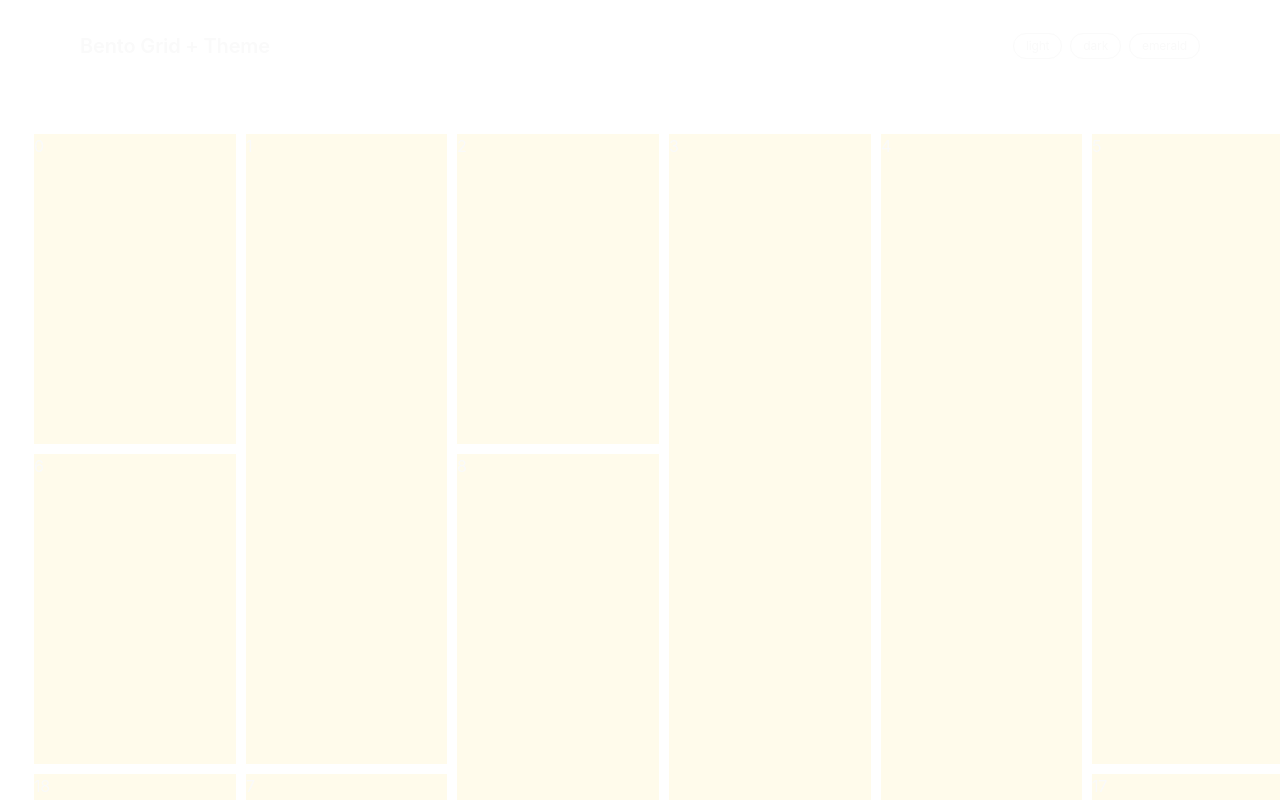
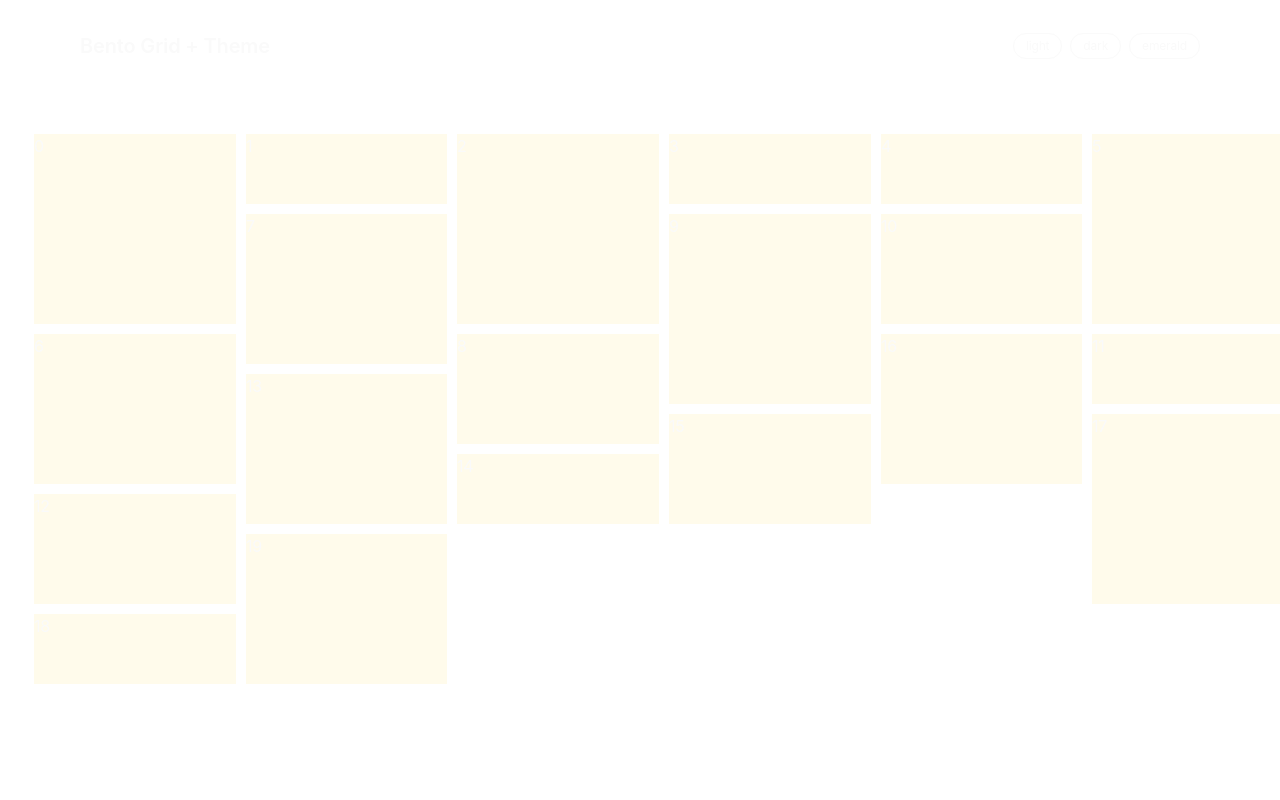
Before and after one commit to klabacher/FancyDashboard, a React (Vite) app: page / in a window 1280 px wide. Built offline with nearby package versions, Linux system fonts and the light colour scheme.

Commit message:
feat: refactor BentoGrid component to functional component with hooks

```diff
--- a/src/components/BentoGrid.tsx
+++ b/src/components/BentoGrid.tsx
@@ -1,69 +1,74 @@
-import React from "react";
+import { useEffect, useState, useCallback } from "react";
 import _ from "lodash";
 import RGL from "react-grid-layout";
 import { WidthProvider } from "react-grid-layout/legacy";
+import type * as RGLType from "react-grid-layout";
 
 import "react-grid-layout/css/styles.css";
 import "react-resizable/css/styles.css";
 
 const ReactGridLayout = WidthProvider(RGL);
 
-export default class ResizableHandles extends React.PureComponent {
-  static defaultProps = {
-    className: "bg-white/10 w-screen h-screen max-w-screen max-h-screen",
-    items: 20,
-    rowHeight: 30,
-    onLayoutChange: function () {},
-    cols: 12,
+// TODO: Criar default bento component and set max width and height to screen size math fuckery
+export default function BentoGrid({
+  className = "bg-white/10 w-screen h-screen max-w-screen max-h-screen",
+  items = 20,
+  rowHeight = 30,
+  cols = 12,
+  onLayoutChange = () => {},
+}: {
+  className?: string;
+  items?: number;
+  rowHeight?: number;
+  rowSize?: number;
+  cols?: number;
+  onLayoutChange?: (layout: RGLType.Layout) => void;
+}) {
+  const generateLayout = useCallback((): RGLType.Layout => {
+    const availableHandles = ["s", "w", "e", "n", "sw", "nw", "se", "ne"];
+
+    return Array.from({ length: items }, (_v, i) => {
+      const y = Math.ceil(Math.random() * 4) + 1;
+      return {
+        x: (i * 2) % cols,
+        y: Math.floor(i / 6) * y,
+        w: 2,
+        h: y,
+        i: i.toString(),
+        resizeHandles: availableHandles,
+      } as RGLType.LayoutItem;
+    }) as RGLType.Layout;
+  }, [items, cols]);
+
+  const [layout, setLayout] = useState<RGLType.Layout>(() => generateLayout());
+
+  useEffect(() => {
+    setLayout(generateLayout());
+  }, [generateLayout]);
+
+  const handleLayoutChange = (nextLayout: RGLType.Layout) => {
+    setLayout(nextLayout);
+    if (onLayoutChange) onLayoutChange(nextLayout);
   };
 
-  constructor(props: any) {
-    super(props);
-
-    const layout = this.generateLayout();
-    this.state = { layout };
-  }
-
-  generateDOM() {
-    return _.map(_.range(this.props.items), function (i) {
+  const generateDOM = useCallback(() => {
+    return _.map(_.range(items), function (i) {
       return (
         <div className="b-2 bg-amber-50 m-2" key={i}>
           <span className="text">{i}</span>
         </div>
       );
     });
-  }
+  }, [items]);
 
-  generateLayout() {
-    const p = this.props;
-    const availableHandles = ["s", "w", "e", "n", "sw", "nw", "se", "ne"];
-
-    return _.map(new Array(p.items), function (item, i) {
-      const y = _.result(p, "y") || Math.ceil(Math.random() * 4) + 1;
-      return {
-        x: (i * 2) % 12,
-        y: Math.floor(i / 6) * y,
-        w: 2,
-        h: y,
-        i: i.toString(),
-        resizeHandles: availableHandles,
-      };
-    });
-  }
-
-  onLayoutChange(layout) {
-    this.props.onLayoutChange(layout);
-  }
-
-  render() {
-    return (
-      <ReactGridLayout
-        layout={this.state.layout}
-        onLayoutChange={this.onLayoutChange}
-        {...this.props}
-      >
-        {this.generateDOM()}
-      </ReactGridLayout>
-    );
-  }
+  return (
+    <ReactGridLayout
+      layout={layout}
+      onLayoutChange={handleLayoutChange}
+      className={className}
+      gridConfig={{ cols, rowHeight }}
+    >
+      {generateDOM()}
+    </ReactGridLayout>
+  );
 }
```
